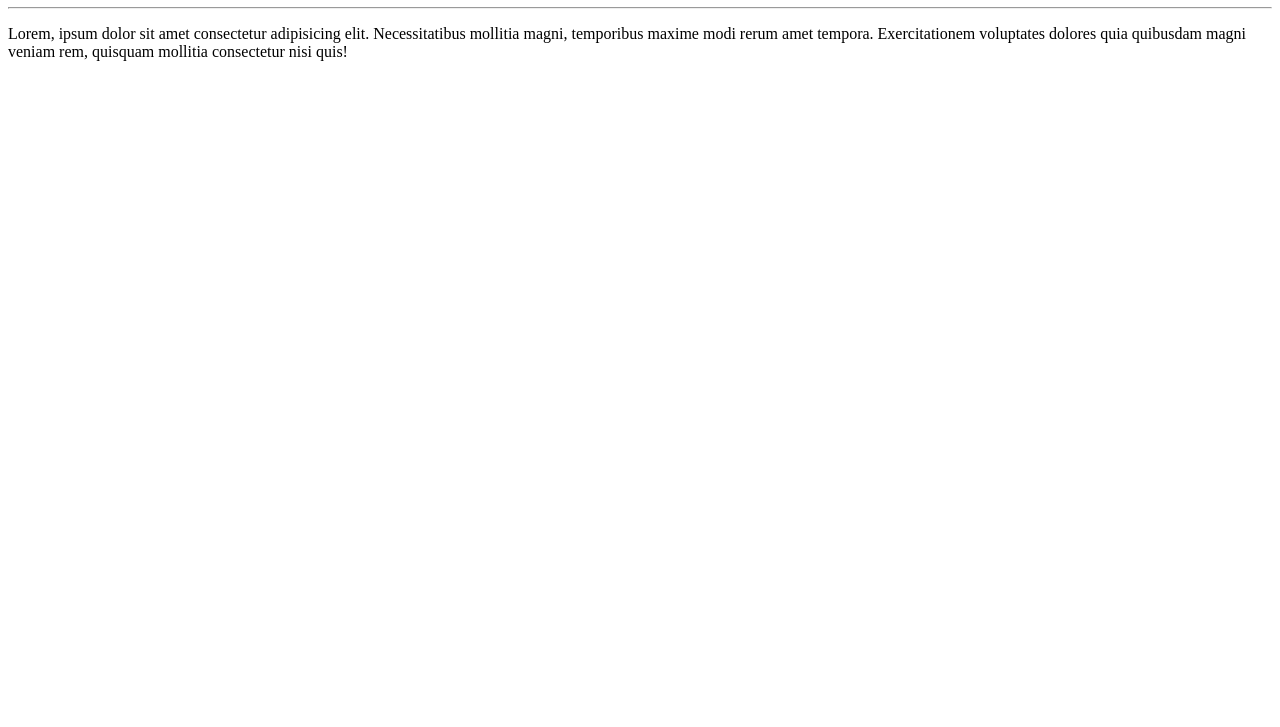
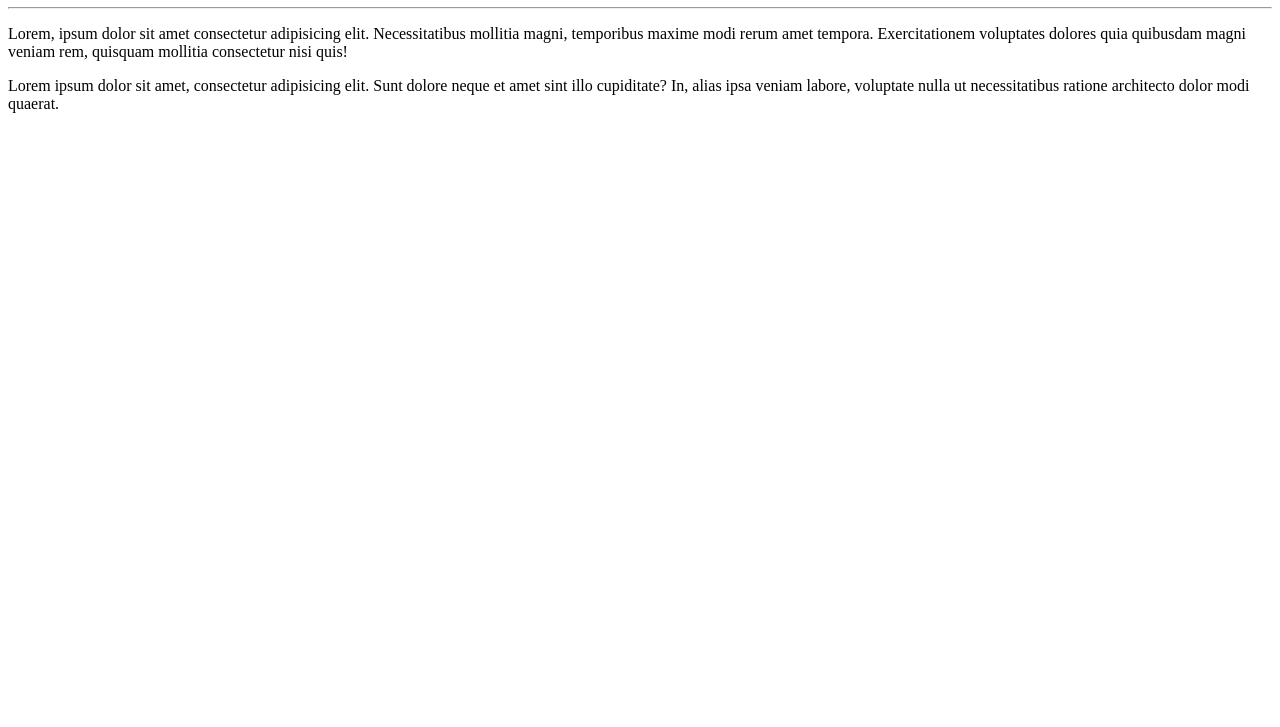
Before and after one commit to MicaelKeven/Ola-Mundo, a plain HTML site: page site-exemplo/index.html in a window 1280 px wide. Shown: the part 73-800 px from the top of the page. Drawn offline with Linux system fonts and the light colour scheme.

Commit message:
adicionei um parágrafo

```diff
--- a/site-exemplo/index.html
+++ b/site-exemplo/index.html
@@ -9,5 +9,6 @@
     <h1>Olá, Mundo</h1>
     <hr>
     <p>Lorem, ipsum dolor sit amet consectetur adipisicing elit. Necessitatibus mollitia magni, temporibus maxime modi rerum amet tempora. Exercitationem voluptates dolores quia quibusdam magni veniam rem, quisquam mollitia consectetur nisi quis!</p>
+    <p>Lorem ipsum dolor sit amet, consectetur adipisicing elit. Sunt dolore neque et amet sint illo cupiditate? In, alias ipsa veniam labore, voluptate nulla ut necessitatibus ratione architecto dolor modi quaerat.</p>
 </body>
 </html>
```
